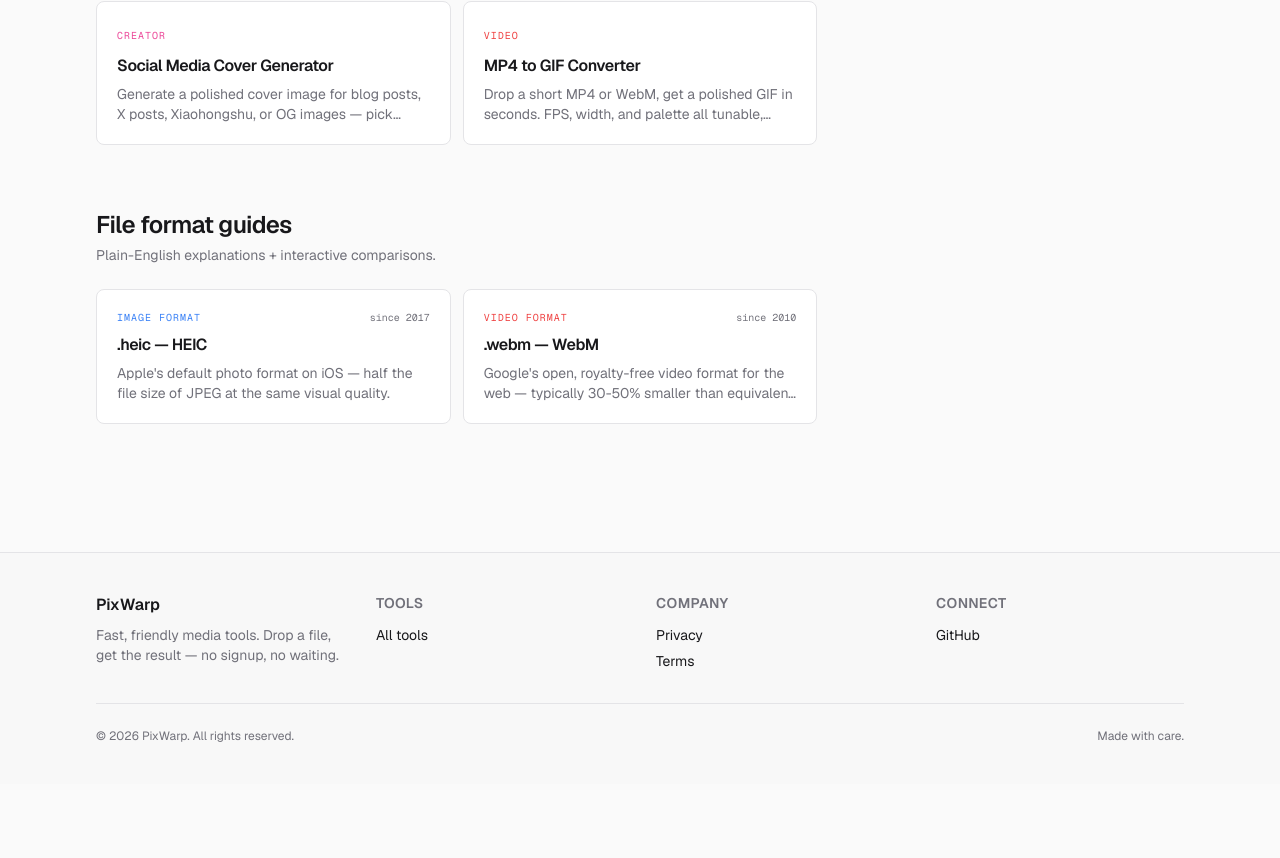
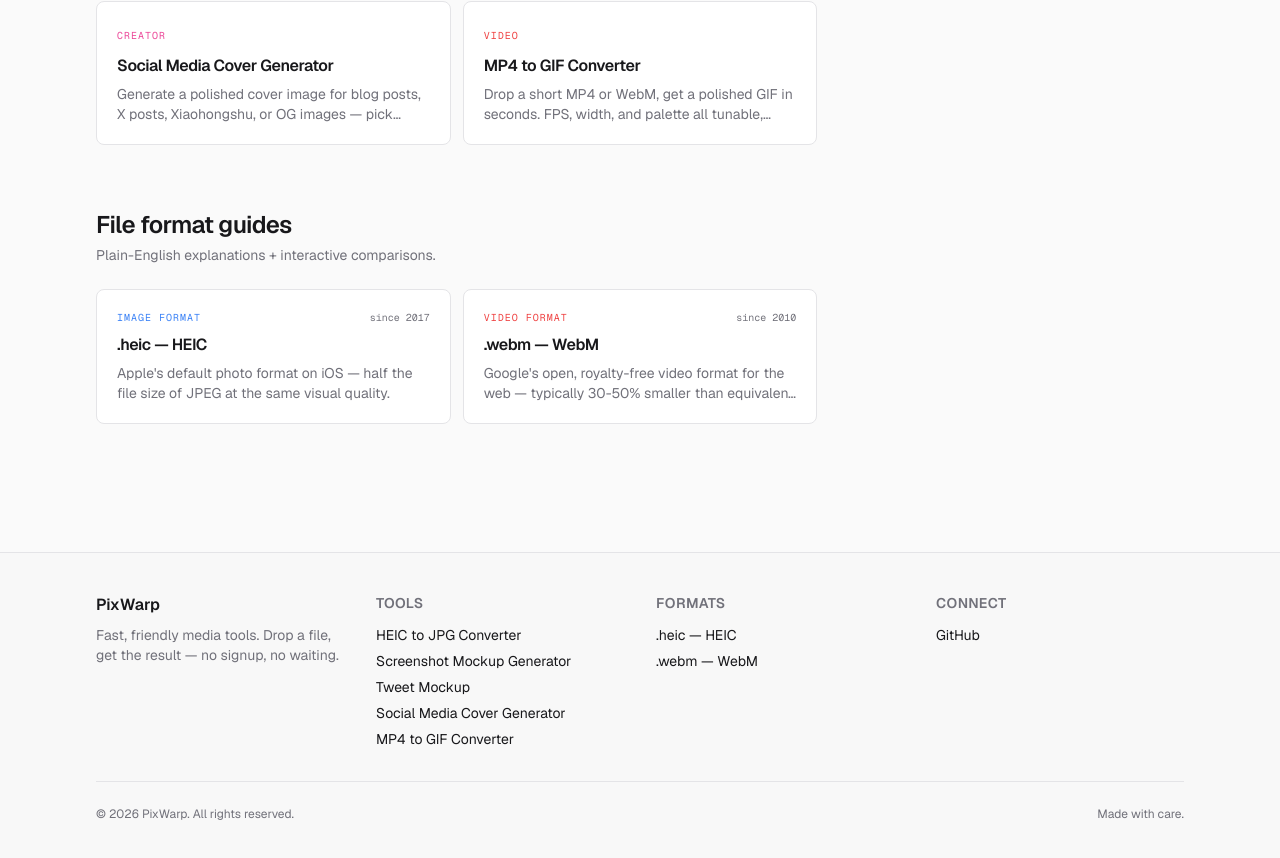
Before and after one commit to YeomanYe/pixwarp, a Next.js app: page / in a window 1280 px wide. Shown: the part 710-1568 px from the top of the page. Before the commit the page ends 1494 px from the top, so only its background shows below. Built offline with nearby package versions, Linux system fonts and the light colour scheme; no server answers.

Commit message:
feat(footer): list every tool and format, drop dead links
Replace single "All tools" entry with per-tool links from the registry
and add a parallel Formats column. Remove the Company column whose
Privacy/Terms targets had no matching routes.

```diff
--- a/src/components/Footer.tsx
+++ b/src/components/Footer.tsx
@@ -1,4 +1,6 @@
 import Link from "next/link"
+import { tools } from "@/tools/registry"
+import { formats } from "@/formats/registry"
 
 export function Footer() {
   const year = new Date().getFullYear()
@@ -17,28 +19,27 @@ export function Footer() {
               Tools
             </div>
             <ul className="mt-3 space-y-1.5 text-sm">
-              <li>
-                <Link href="/" className="hover:text-[var(--accent)]">
-                  All tools
-                </Link>
-              </li>
+              {tools.map((tool) => (
+                <li key={tool.slug}>
+                  <Link href={`/tools/${tool.slug}`} className="hover:text-[var(--accent)]">
+                    {tool.name}
+                  </Link>
+                </li>
+              ))}
             </ul>
           </div>
           <div>
             <div className="text-sm font-semibold tracking-wide text-[var(--muted)] uppercase">
-              Company
+              Formats
             </div>
             <ul className="mt-3 space-y-1.5 text-sm">
-              <li>
-                <Link href="/privacy" className="hover:text-[var(--accent)]">
-                  Privacy
-                </Link>
-              </li>
-              <li>
-                <Link href="/terms" className="hover:text-[var(--accent)]">
-                  Terms
-                </Link>
-              </li>
+              {formats.map((fmt) => (
+                <li key={fmt.slug}>
+                  <Link href={`/format/${fmt.slug}`} className="hover:text-[var(--accent)]">
+                    .{fmt.extensions[0]} — {fmt.name}
+                  </Link>
+                </li>
+              ))}
             </ul>
           </div>
           <div>
```
